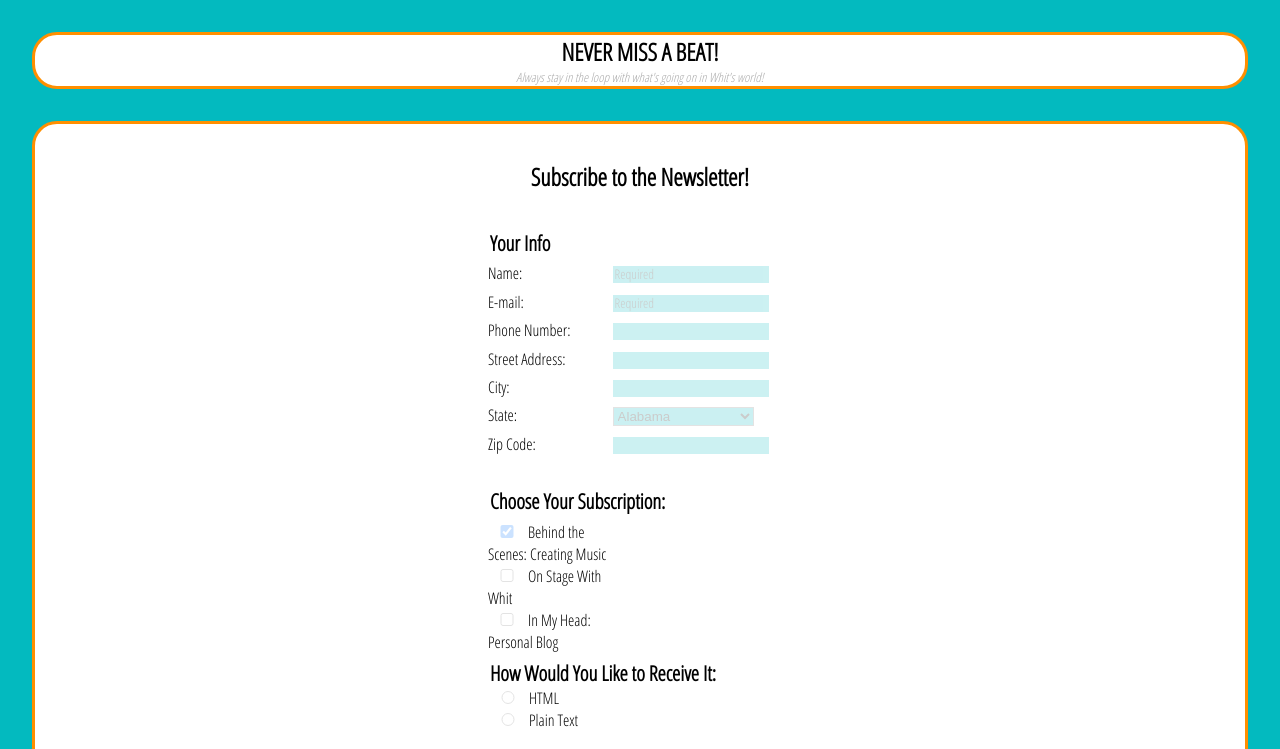
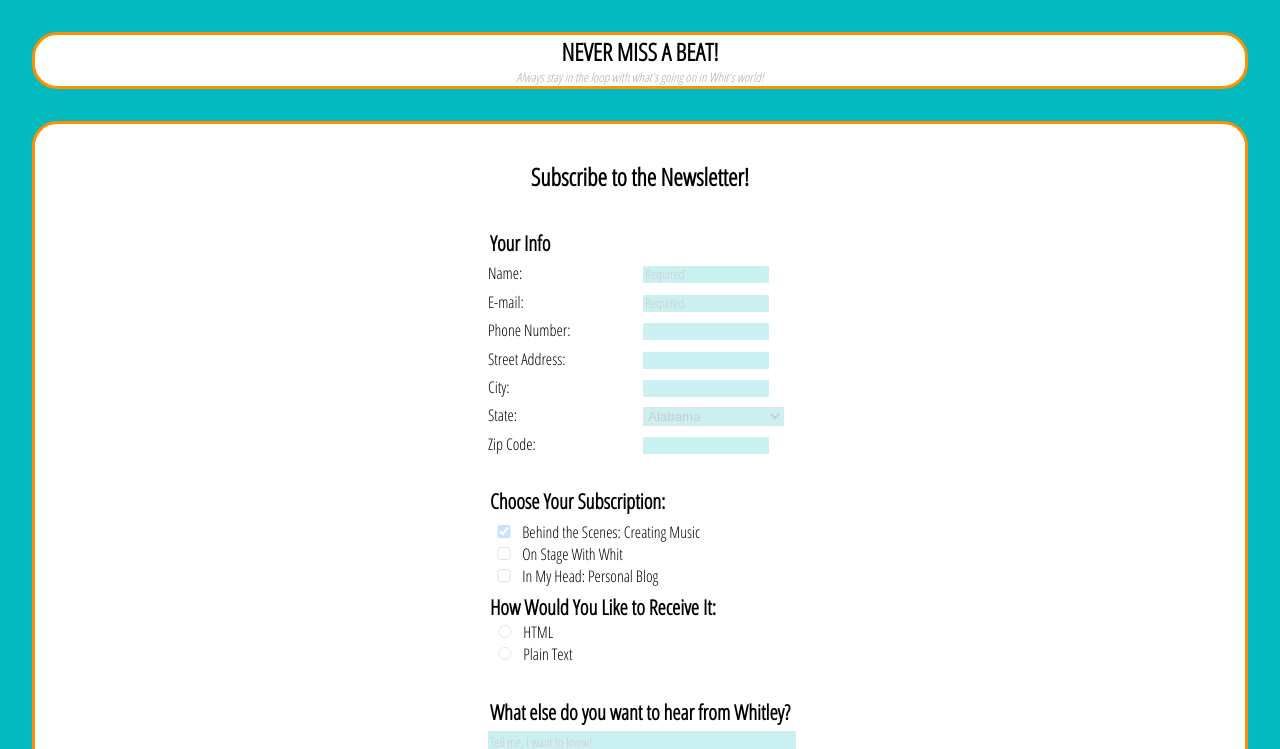
Before and after one commit to whitleybone/unit-3-project, a plain HTML site: page index.html in a window 1280 px wide. Shown: the part 51-800 px from the top of the page. Drawn offline with Linux system fonts and the light colour scheme.

Commit message:
7th commit

```diff
--- a/styles.css
+++ b/styles.css
@@ -177,14 +177,14 @@ footer h3 {
 
     .form-container label {
         display: inline-block;
-        width: 40%;
+        width: 50%;
         margin-bottom: .4em;
 
     }
 
     .form-container input {
         display: inline-block;
-        width: 50%;
+        width: 40%;
     }
 
     legend{
@@ -199,4 +199,16 @@ footer h3 {
         width: 30px;
      }
 
+     .choose label {
+         display: inline-block;
+         width: 80%;
+     }
+
+     .choose input {
+        display: inline-block;
+        width: 10%;
+    }
+
+
+
 }
```
